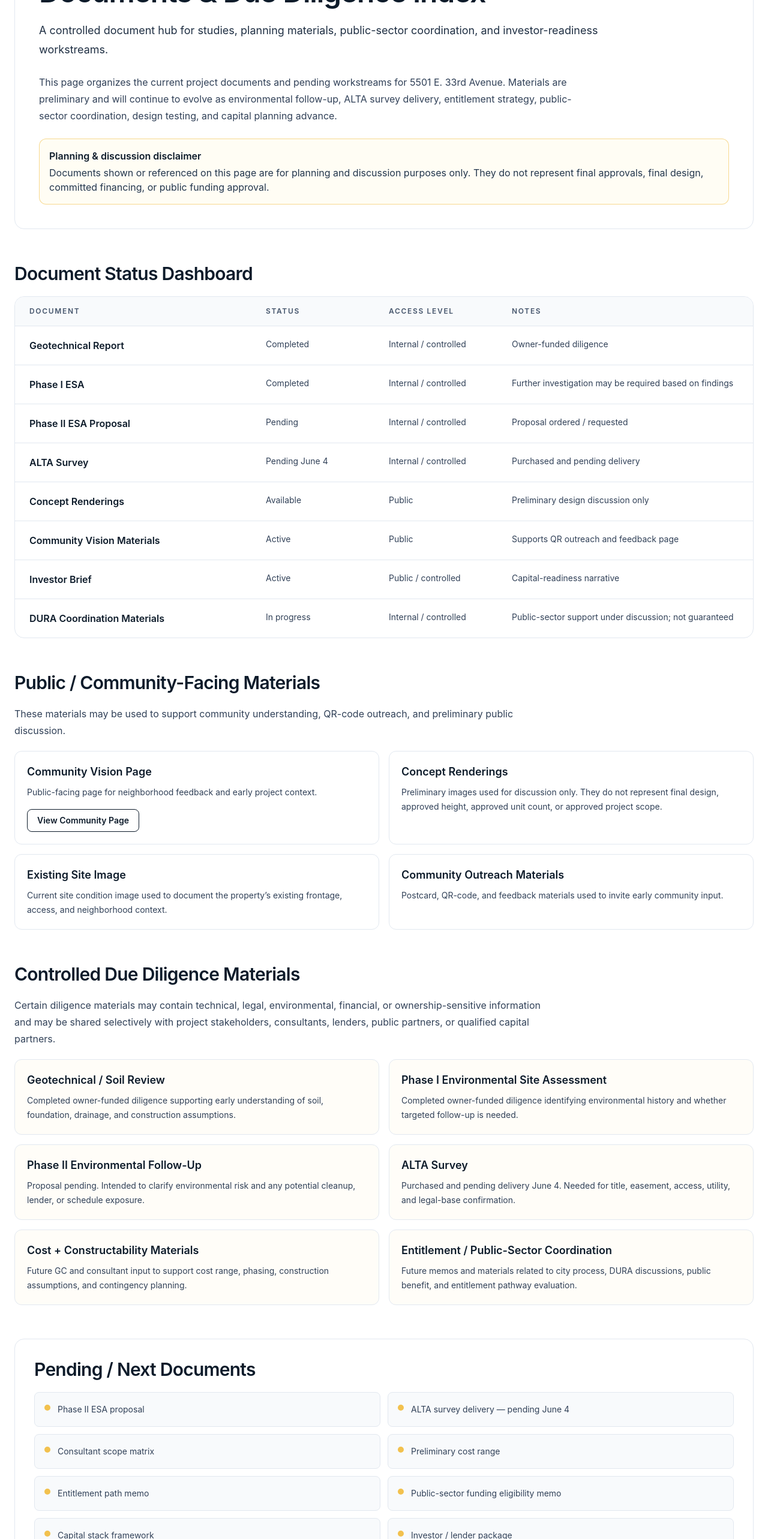
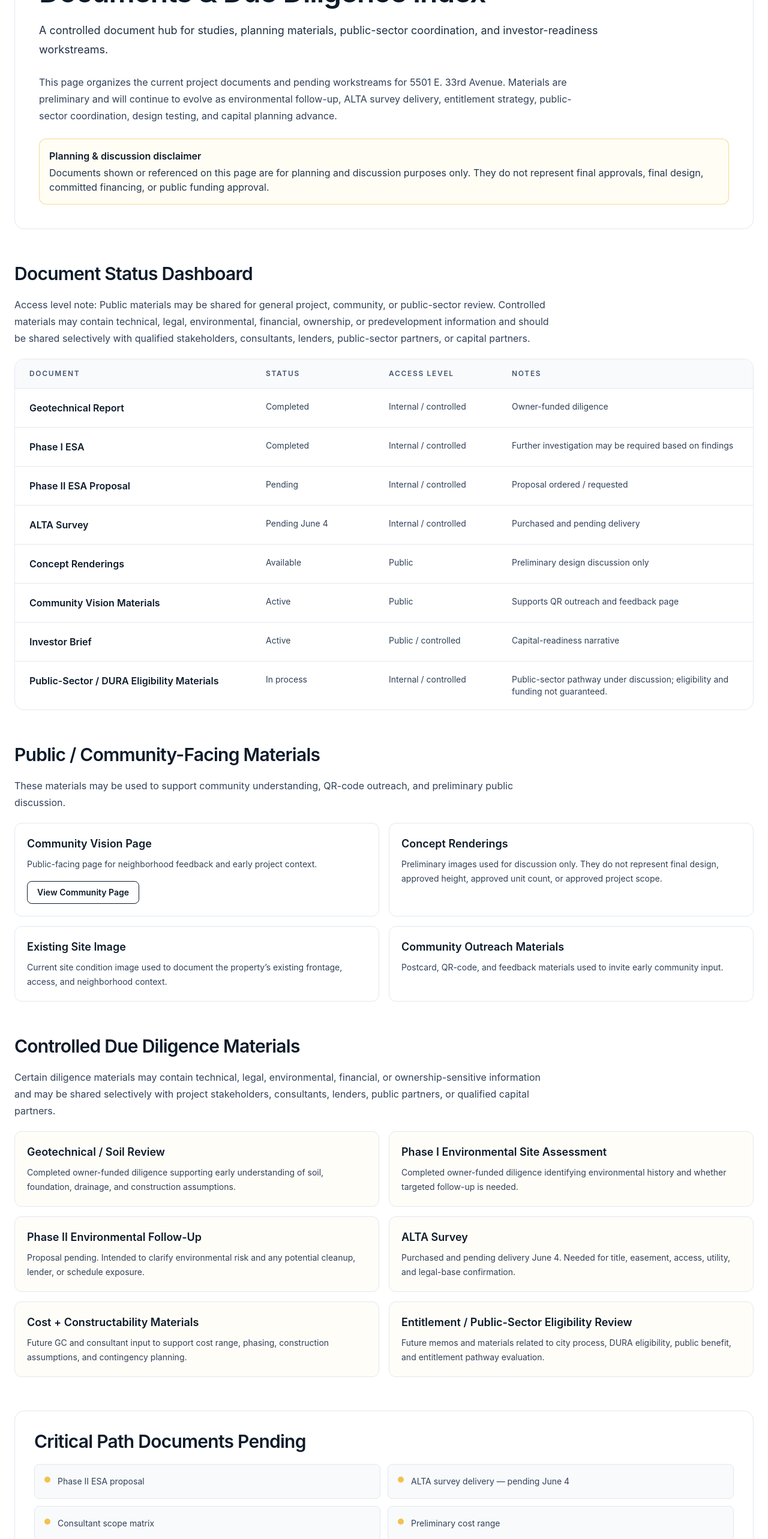
Before and after one commit to martinez-frank/5501-forward-site, a Next.js app: page /documents in a window 1280 px wide. Shown: the part 234-2800 px from the top of the page at 60% size. Built offline with nearby package versions, Linux system fonts and the light colour scheme.

Commit message:
Refine documents page governance language

```diff
--- a/app/documents/page.tsx
+++ b/app/documents/page.tsx
@@ -9,7 +9,7 @@ const documentStatuses = [
   { name: 'Concept Renderings', status: 'Available', access: 'Public', notes: 'Preliminary design discussion only' },
   { name: 'Community Vision Materials', status: 'Active', access: 'Public', notes: 'Supports QR outreach and feedback page' },
   { name: 'Investor Brief', status: 'Active', access: 'Public / controlled', notes: 'Capital-readiness narrative' },
-  { name: 'DURA Coordination Materials', status: 'In progress', access: 'Internal / controlled', notes: 'Public-sector support under discussion; not guaranteed' },
+  { name: 'Public-Sector / DURA Eligibility Materials', status: 'In process', access: 'Internal / controlled', notes: 'Public-sector pathway under discussion; eligibility and funding not guaranteed.' },
 ] as const
 
 type PublicMaterial = {
@@ -67,9 +67,9 @@ const controlledMaterials = [
       'Future GC and consultant input to support cost range, phasing, construction assumptions, and contingency planning.',
   },
   {
-    title: 'Entitlement / Public-Sector Coordination',
+    title: 'Entitlement / Public-Sector Eligibility Review',
     description:
-      'Future memos and materials related to city process, DURA discussions, public benefit, and entitlement pathway evaluation.',
+      'Future memos and materials related to city process, DURA eligibility, public benefit, and entitlement pathway evaluation.',
   },
 ] as const
 
@@ -79,9 +79,9 @@ const pendingDocuments = [
   'Consultant scope matrix',
   'Preliminary cost range',
   'Entitlement path memo',
-  'Public-sector funding eligibility memo',
+  'Public-sector eligibility memo',
   'Capital stack framework',
-  'Investor / lender package',
+  'Investor / Lender Decision Package',
   'Updated community outreach summary',
   'Go / no-go decision memo',
 ] as const
@@ -113,6 +113,9 @@ export default function DocumentsPage() {
 
       <section className="space-y-5">
         <h2 className="text-3xl font-semibold tracking-tight text-[#0d1b2a]">Document Status Dashboard</h2>
+        <p className="max-w-[90ch] text-base leading-7 text-slate-700">
+          Access level note: Public materials may be shared for general project, community, or public-sector review. Controlled materials may contain technical, legal, environmental, financial, ownership, or predevelopment information and should be shared selectively with qualified stakeholders, consultants, lenders, public-sector partners, or capital partners.
+        </p>
         <div className="overflow-hidden rounded-2xl border border-slate-200 bg-white">
           <div className="hidden md:grid md:grid-cols-[2fr_1fr_1fr_2fr] md:gap-4 md:border-b md:border-slate-200 md:bg-slate-50 md:px-6 md:py-4 md:text-xs md:font-semibold md:uppercase md:tracking-[0.14em] md:text-slate-600">
             <p>Document</p>
@@ -186,7 +189,7 @@ export default function DocumentsPage() {
       </section>
 
       <section className="space-y-5 rounded-2xl border border-slate-200 bg-white p-6 sm:p-8">
-        <h2 className="text-3xl font-semibold tracking-tight text-[#0d1b2a]">Pending / Next Documents</h2>
+        <h2 className="text-3xl font-semibold tracking-tight text-[#0d1b2a]">Critical Path Documents Pending</h2>
         <div className="grid gap-3 sm:grid-cols-2">
           {pendingDocuments.map((item) => (
             <div key={item} className="flex items-start gap-3 rounded-lg border border-slate-200 bg-slate-50 p-4 text-sm leading-6 text-slate-700">
@@ -199,9 +202,9 @@ export default function DocumentsPage() {
 
       <section className="space-y-5 rounded-2xl border border-[#0d1b2a] bg-[#0d1b2a] p-6 text-white sm:p-8 md:p-10">
         <span className="block h-1 w-16 rounded-full bg-[#f2c14e]" />
-        <h2 className="text-3xl font-semibold tracking-tight">Document Discipline Matters</h2>
+        <h2 className="text-3xl font-semibold tracking-tight">Document Control Principle</h2>
         <p className="max-w-[90ch] text-base leading-7 text-slate-200">
-          The project team is organizing documents in a staged manner so that each study, proposal, memo, and decision package supports a clearer funding, entitlement, design, or public-sector decision. The goal is not to create volume. The goal is to convert information into project certainty.
+          The project team is organizing documents in a staged manner so that public materials, controlled diligence, consultant work product, and investor-readiness materials remain clearly separated. Each document should support a specific environmental, entitlement, design, public-sector, or capital decision.
         </p>
       </section>
     </div>
```
